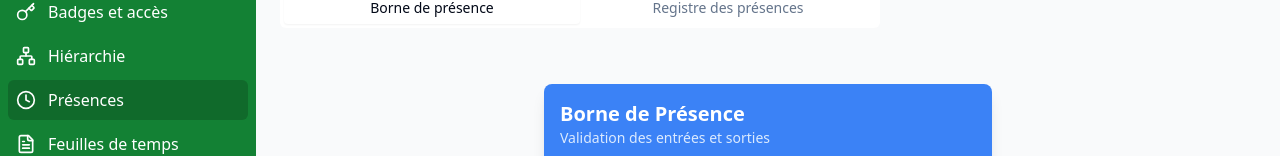
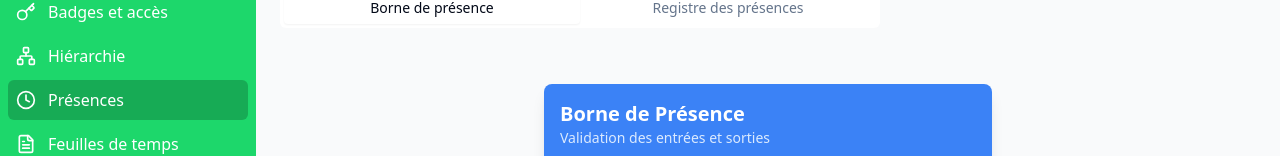
Before and after one commit to LionelRostand/neorh, a React (Vite) app: page /presences in a window 1280 px wide. Shown: the part 180-336 px from the top of the page. Built offline with nearby package versions, Linux system fonts and the light colour scheme; no server answers; the database is empty; sample sign-in values are in the browser's storage.

Commit message:
Fix: Apply green color to sidebar
The AI updated the sidebar's appearance to match the provided screenshot, applying a green color scheme. This involved updating the Tailwind config with new green color values.

```diff
--- a/src/components/Sidebar.tsx
+++ b/src/components/Sidebar.tsx
@@ -114,7 +114,7 @@ const navItems: NavItem[] = [
   },
   {
     title: "Paramètres",
-    href: "/parametres", // Changed from /parametres to make it match the route case
+    href: "/parametres",
     icon: <Settings className="h-5 w-5" />,
     description: "Configuration du module RH avec personnalisation des workflows, droits d'accès et règles spécifiques à l'organisation. Permet d'adapter le système aux processus internes."
   },
@@ -180,7 +180,6 @@ const Sidebar = () => {
         </nav>
       </div>
 
-      {/* Footer avec le texte NEOTECH-CONSULTING 2025 */}
       <div className={cn(
         "p-4 text-center text-sidebar-foreground/90 border-t border-sidebar-border",
         isOpen ? "" : "text-xs -rotate-90 whitespace-nowrap"
--- a/src/index.css
+++ b/src/index.css
@@ -35,14 +35,14 @@
 
     --radius: 0.5rem;
 
-    --sidebar-background: 138 74% 29%; /* Updated to match the new NEORH green */
+    --sidebar-background: 145 76% 48%; /* Updated to match the NEOFREIGHT green */
     --sidebar-foreground: 0 0% 100%;
-    --sidebar-primary: 138 74% 24%;
+    --sidebar-primary: 145 76% 38%;
     --sidebar-primary-foreground: 0 0% 100%;
-    --sidebar-accent: 138 74% 34%;
+    --sidebar-accent: 145 76% 58%;
     --sidebar-accent-foreground: 0 0% 100%;
-    --sidebar-border: 138 74% 19%;
-    --sidebar-ring: 138 74% 39%;
+    --sidebar-border: 145 76% 33%;
+    --sidebar-ring: 145 76% 63%;
   }
 
   .dark {
@@ -74,14 +74,14 @@
     --input: 217.2 32.6% 17.5%;
     --ring: 212.7 26.8% 83.9%;
 
-    --sidebar-background: 142 70% 19%;
+    --sidebar-background: 145 76% 28%;
     --sidebar-foreground: 0 0% 100%;
-    --sidebar-primary: 142 70% 14%;
+    --sidebar-primary: 145 76% 18%;
     --sidebar-primary-foreground: 0 0% 100%;
-    --sidebar-accent: 142 70% 24%;
+    --sidebar-accent: 145 76% 38%;
     --sidebar-accent-foreground: 0 0% 100%;
-    --sidebar-border: 142 70% 9%;
-    --sidebar-ring: 142 70% 29%;
+    --sidebar-border: 145 76% 13%;
+    --sidebar-ring: 145 76% 43%;
   }
 }
 
--- a/tailwind.config.ts
+++ b/tailwind.config.ts
@@ -77,7 +77,8 @@ export default {
 					'mint-green': '#e5f9e0',
 					'bright-green': '#40c057',
 					'hover-green': '#2b9348',
-					white: '#FFFFFF'
+					white: '#FFFFFF',
+					'neofreight-green': '#24D16C' // Adding the bright green from NEOFREIGHT
 				}
 			},
 			borderRadius: {
```
